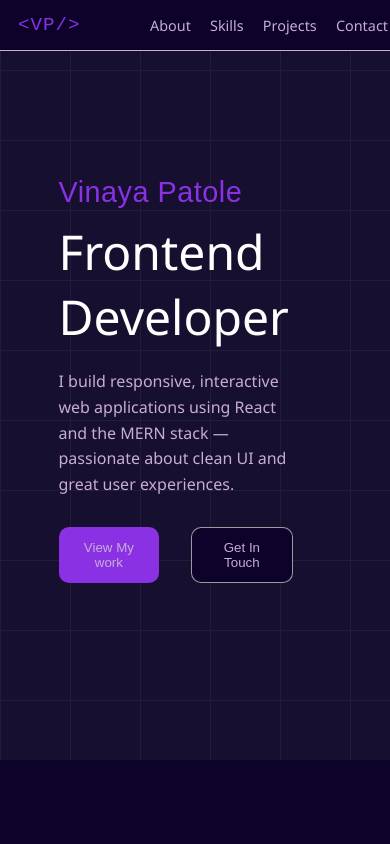
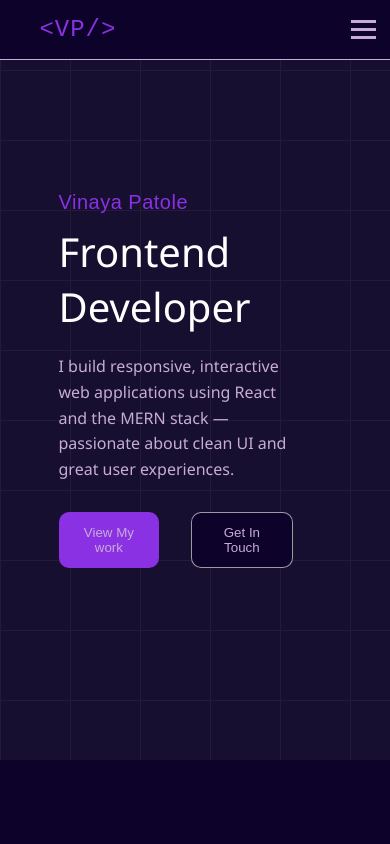
Before and after one commit to Vinaya-16/vinaya-portfolio, a React (Create React App) app in the folder my-portfolio/: page / in a window 390 px wide. Shown: the top 844 px of the page. Built offline with nearby package versions, Linux system fonts and the light colour scheme.

Commit message:
Created Hamburger for mobile view

```diff
--- a/my-portfolio/public/index.html
+++ b/my-portfolio/public/index.html
@@ -2,7 +2,7 @@
 <html lang="en">
 
 <head>
-  <link rel="icon" type="image/png" href="/my-portfolio/public/woman (1).png" />
+  <link rel="icon" type="image/png" href="woman (1).png" />
   <meta charset="utf-8" />
   <meta name="viewport" content="width=device-width, initial-scale=1" />
   <meta name="theme-color" content="#000000" />
--- a/my-portfolio/src/App.css
+++ b/my-portfolio/src/App.css
@@ -9,19 +9,20 @@ body {
 .navbar-section {
   position: fixed;
   width: 100%;
-    height: 50px;
+  height: 60px;
   background-color: #0d022a;
+  box-sizing: border-box;
   padding: 0.9rem;
   border-bottom: 0.1px solid #C8ACD6;
   display: flex;
   justify-content: space-between;
   align-items: center;
-    z-index: 1000;
+  z-index: 999;
 }
 
 .navbar-logo {
   text-decoration: none;
-    margin: 0 25px;
+  margin-left: 25px;
   letter-spacing: 1px;
   font-weight: 500;
   color: #8a31e3;
@@ -33,42 +34,84 @@ body {
 .navlinks {
   display: flex;
   list-style: none;
-    margin: 0 40px;
+  margin-right: 40px;
   padding: 0;
   gap: 2.2rem;
   transition: gap 0.3s ease;
 }
 
-.navlink,
 .navlinks li a {
   text-decoration: none;
   color: #C8ACD6;
   transition: color 0.2s ease;
 }
 
-.navlink,
 .navlinks li a:hover {
   color: #ffffff;
 }
 
-@media screen and (max-width: 768px) {
-    .navbar-section {
-        padding: 0 0.5rem;
+.hamburger {
+  display: none;
+  cursor: pointer;
+  flex-direction: column;
+  gap: 5px;
+  z-index: 1001;
 }
 
-    .navbar-logo {
-        font-size: 1.2rem;
-        margin: 0 10px;
+.hamburger .bar {
+  display: block;
+  width: 25px;
+  height: 3px;
+  background-color: #C8ACD6;
+  transition: all 0.3s ease;
+}
+
+@media screen and (max-width: 768px) {
+
+  .hamburger {
+    display: flex;
+  }
+
+  .hamburger.active .bar:nth-child(2) {
+    opacity: 0;
+  }
+
+  .hamburger.active .bar:nth-child(1) {
+    transform: translateY(8px) rotate(45deg);
+  }
+
+  .hamburger.active .bar:nth-child(3) {
+    transform: translateY(-8px) rotate(-45deg);
   }
 
   .navlinks {
-        margin: 0 10px;
-        gap: 1.2rem;
+    position: fixed;
+    top: 60px;
+    right: -110%;
+
+    flex-direction: column;
+    background-color: #0d022a;
+
+    width: 50%;
+    height: 15rem;
+
+    gap: 2rem;
+    padding-top: 2rem;
+    align-items: center;
+
+    display: flex;
+    transition: right 0.3s ease;
+    font-size: 20px;
+    font-weight: 500;
   }
 
-    .navlink,
+  .navlinks.active {
+    right: -35px;
+    top: 40px;
+  }
+
   .navlinks li a {
-        font-size: 0.9rem;
+    font-size: 1.2 rem;
   }
 }
 
@@ -148,9 +191,14 @@ body {
   background-color: #0d022a;
 }
 
-@media (max-width: 480px) {
+@media (max-width: 768px) {
+  .home-info h3 {
+    font-size: 20px;
+  }
+
   .home-info h2 {
-        font-weight: 500;
+    font-weight: 400;
+    font-size: 40px;
   }
 }
 
@@ -201,7 +249,7 @@ body {
   width: 30rem;
   font-size: 16px;
   color: #C8ACD6;
-    font-family:'Segoe UI', Tahoma, Geneva, Verdana, sans-serif;
+  font-family: 'Segoe UI', Tahoma, Geneva, Verdana, sans-serif;
 }
 
 .lan-badge {
--- a/my-portfolio/src/components/Navbar.js
+++ b/my-portfolio/src/components/Navbar.js
@@ -1,12 +1,24 @@
-import React from 'react';
+import React, { useState } from 'react';
 
 function Navbar () {
+
+    const [isOpen, setIsOpen] = useState(false);
+
+    const toggleMenu = () => {
+        setIsOpen(!isOpen);
+    }
+
     return (
         <div className='navbar-section'>
-            {/* <div className='navbar-logo'> */}
                 <a href='#Home' className='navbar-logo'>&lt;VP/&gt;</a>
-            {/* </div> */}
-                <ul className='navlinks'>
+
+                <div className={`hamburger ${isOpen ? 'active' : ''}`} onClick={toggleMenu}>
+                    <span className='bar'></span>
+                    <span className='bar'></span>
+                    <span className='bar'></span>
+                </div>
+
+                <ul className={`navlinks ${isOpen ? 'active' : ''}`}>
                 <li className='navlink'><a href="#About">About</a></li>
                 <li className='navlink'><a href="#Skills">Skills</a></li>
                 <li className='navlink'><a href="#Projects">Projects</a></li>
```
Lines whose indentation alone changed are shown as unchanged.
